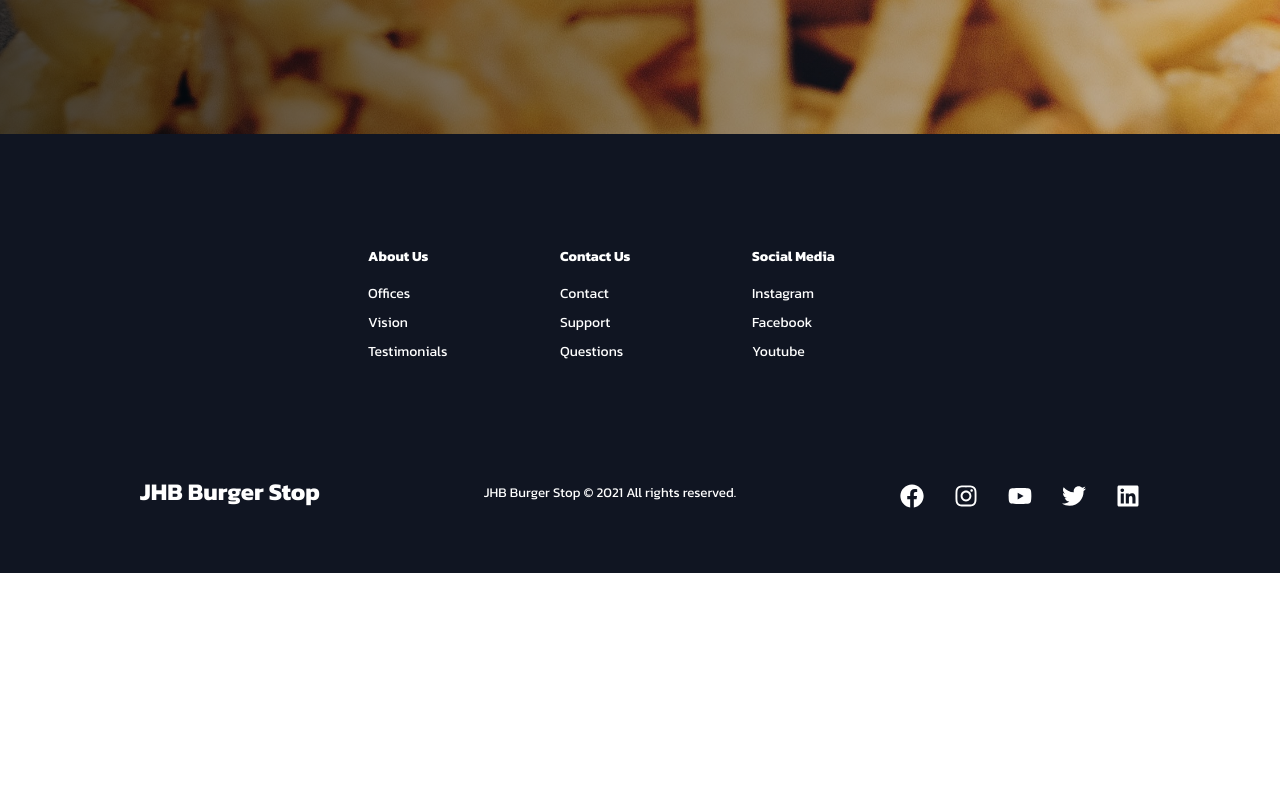
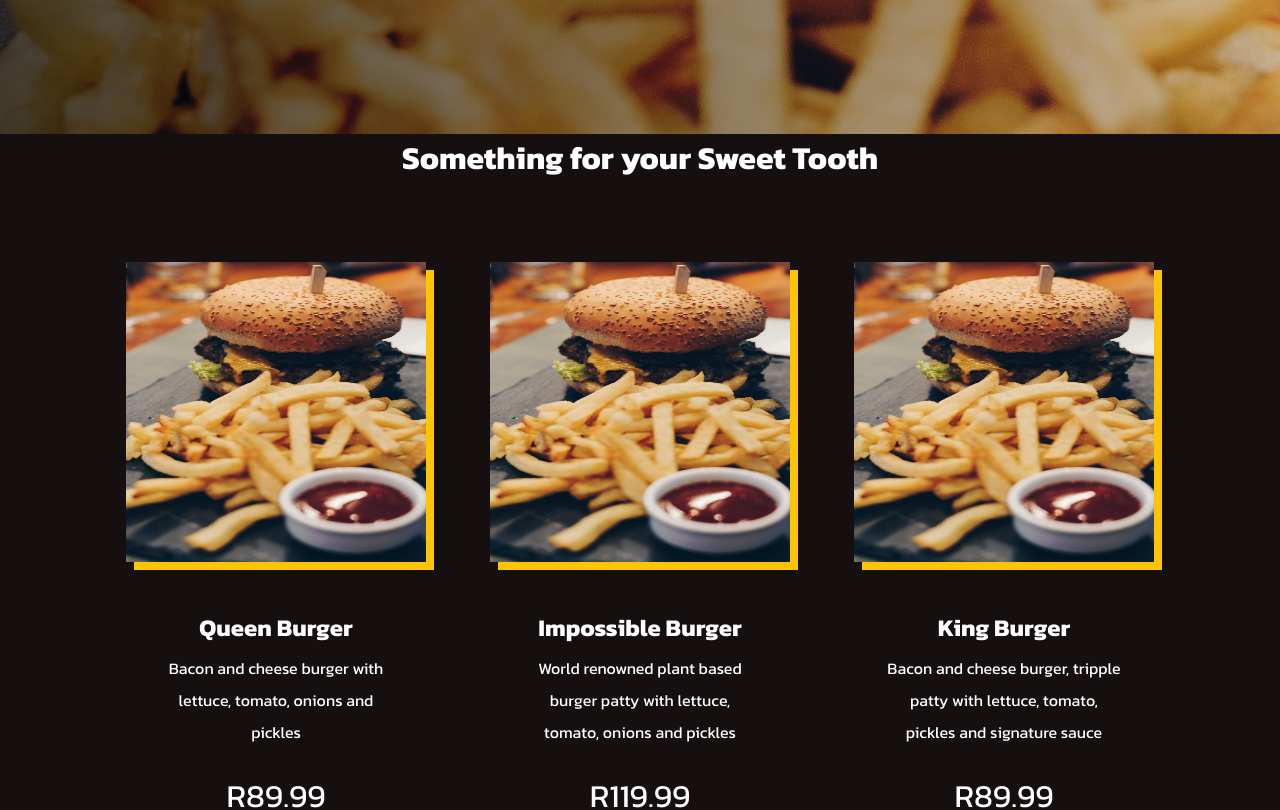
Before and after one commit to NicholasJardine/react-restaurant-template, a React (Create React App) app: page / in a window 1280 px wide. Shown: the part 1980-2790 px from the top of the page. Before the commit the page ends 2553 px from the top, so only its background shows below. Built offline with nearby package versions, Linux system fonts and the light colour scheme.

Commit message:
initial template done just change pics

```diff
--- a/src/App.js
+++ b/src/App.js
@@ -6,7 +6,7 @@ import Hero from './components/Hero';
 import Footer from './components/footer';
 import Sidebar from './components/Sidebar.js';
 import Products from './components/products';
-import {productData} from './components/products/data'
+import {productData, productDataTwo} from './components/products/data'
 import Feature from './components/Feature';
 function App() {
   return (
@@ -15,6 +15,8 @@ function App() {
 <Hero/>
 <Products heading="Take your Pick" data={productData}/>
 <Feature/>
+<Products heading="Something for your Sweet Tooth" data={productDataTwo}/>
+
 <Footer/>
 </Router>
 
--- a/src/components/footer.js
+++ b/src/components/footer.js
@@ -138,7 +138,7 @@ import styled from 'styled-components'
 
                     <FooterLinksContainer>
 
-                        <FooterLinksWrapper>
+                        {/* <FooterLinksWrapper>
 
                             <FooterLinkItems>
                                 <FooterLinkTitle>About Us</FooterLinkTitle>
@@ -169,7 +169,7 @@ import styled from 'styled-components'
 
                             </FooterLinkItems>
 
-                        </FooterLinksWrapper>
+                        </FooterLinksWrapper> */}
 
                     </FooterLinksContainer>
                     {/* <FooterMotto>Working Together for Success</FooterMotto> */}
--- a/src/components/products/data.js
+++ b/src/components/products/data.js
@@ -7,3 +7,10 @@ export const productData = [
     {img: product2, alt: 'burger', name:"Impossible Burger", desc:'World renowned plant based burger patty with lettuce, tomato, onions and pickles', price:'R119.99', button:'Add to Cart'} ,
     {img: product3, alt: 'burger', name:"King Burger", desc:'Bacon and cheese burger, tripple patty with lettuce, tomato, pickles and signature sauce', price:'R89.99', button:'Add to Cart'}
 ]
+
+
+export const productDataTwo = [
+    {img: product1, alt: 'burger', name:"Queen Burger", desc:'Bacon and cheese burger with lettuce, tomato, onions and pickles', price:'R89.99', button:'Add to Cart'},
+    {img: product2, alt: 'burger', name:"Impossible Burger", desc:'World renowned plant based burger patty with lettuce, tomato, onions and pickles', price:'R119.99', button:'Add to Cart'} ,
+    {img: product3, alt: 'burger', name:"King Burger", desc:'Bacon and cheese burger, tripple patty with lettuce, tomato, pickles and signature sauce', price:'R89.99', button:'Add to Cart'}
+]
```
